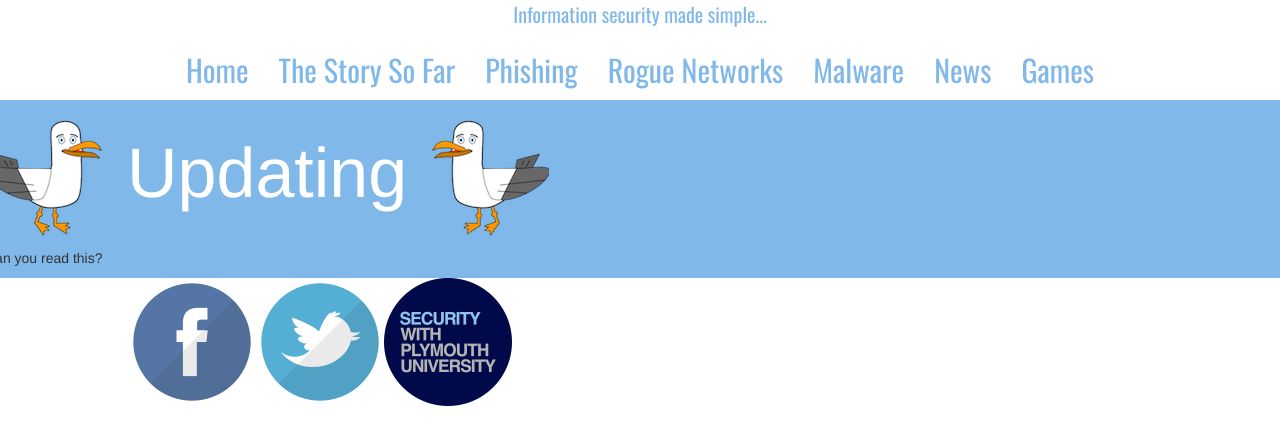
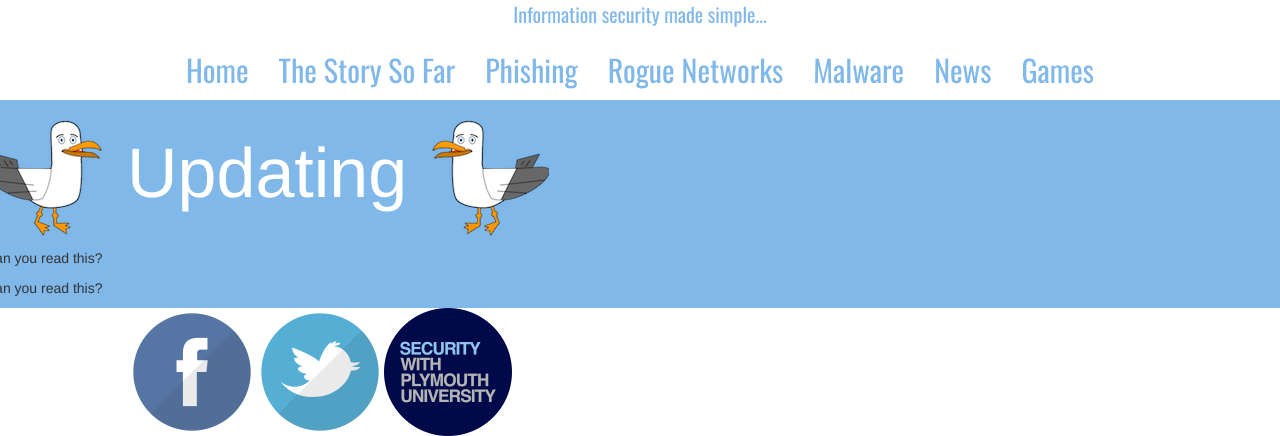
Before and after one commit to bleached123/billywebsite, a PHP site: page /updating.php in a window 1280 px wide. Shown: the part 420-856 px from the top of the page. Before the commit the page ends 826 px from the top, so only its background shows below. Run offline with PHP 8.4, Linux system fonts and the light colour scheme; some libraries are stand-ins or nearby versions.

Commit message:
Can you see a change?

```diff
--- a/BillySite/updating.php
+++ b/BillySite/updating.php
@@ -26,6 +26,7 @@
             <div class="row" style="background-color: #80B8EA;">
                 <h1 style=" font-size: 70px; color:white;"><img src="img/Billy%20Happy%20small.png">Updating<img src="img/Billy%20Happy%20small.png" style="transform:scaleX(-1)"></h1>
                 <p>Can you read this?</p>
+                <p>Can you read this?</p>
             </div>
             <?php include 'includes/footer.html'?>
     </body>
```
